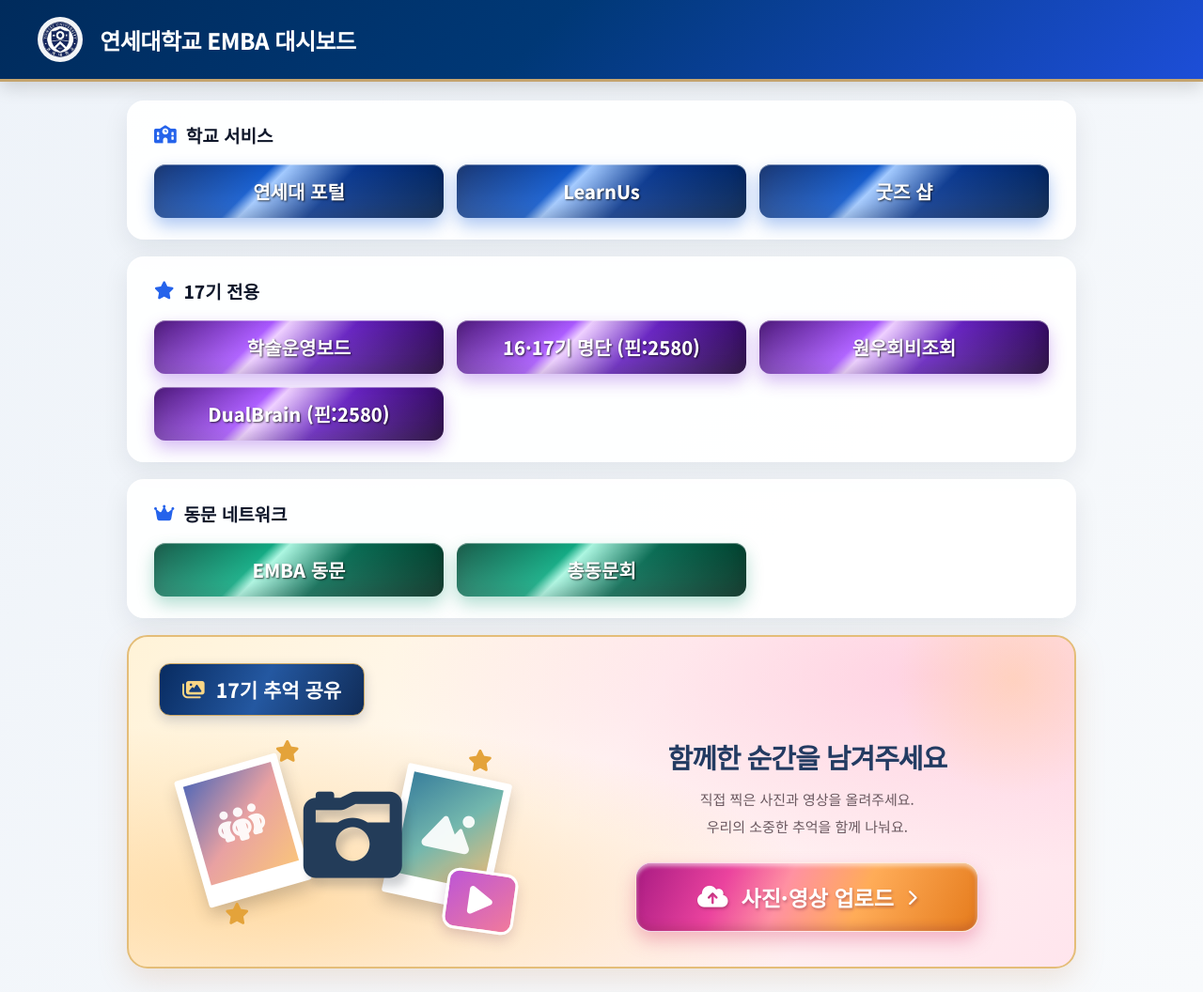
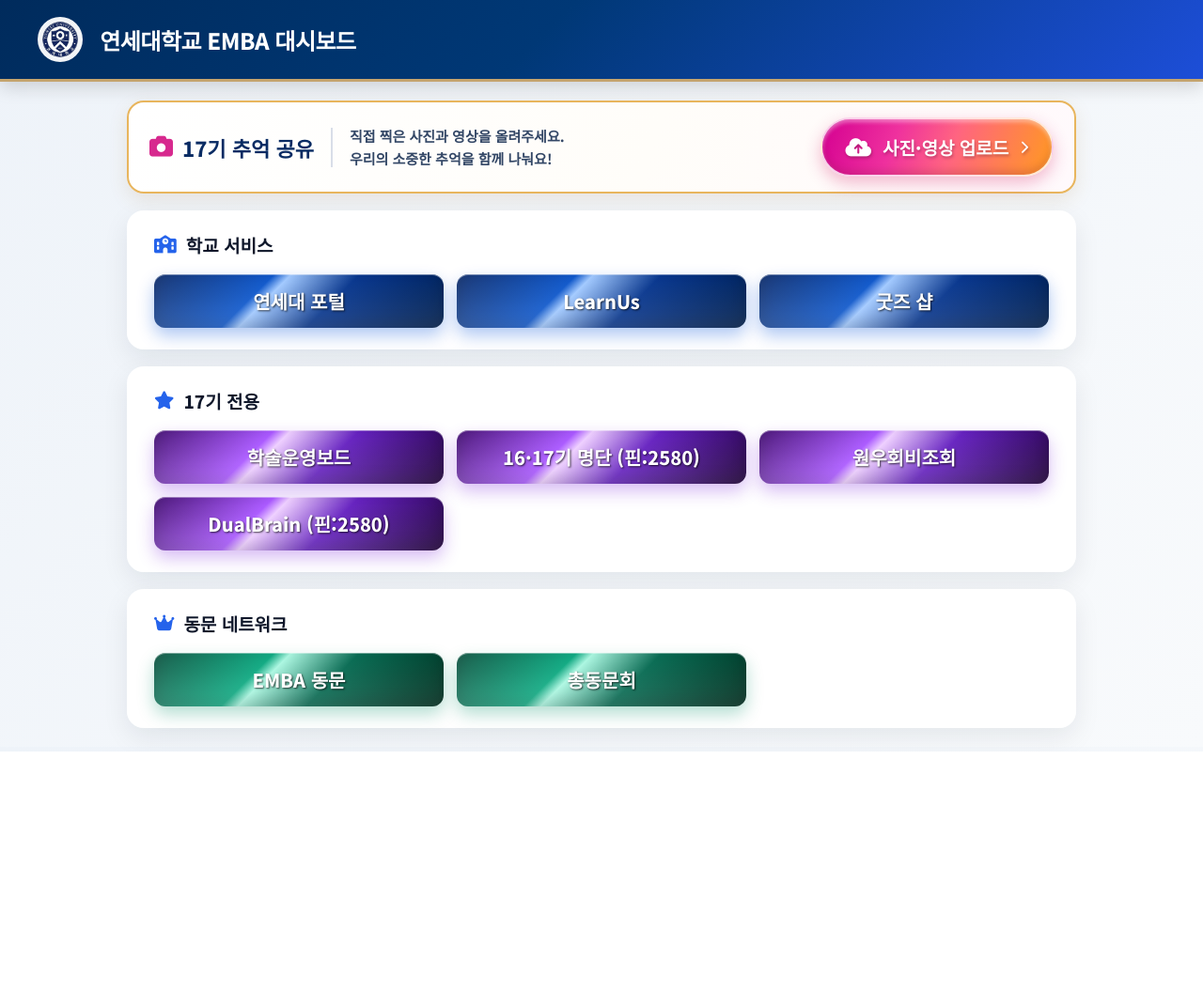
Before and after one commit to Akipapa79/YONSEI, a plain HTML site: page index.html in a window 1280 px wide. Shown: the whole page at 94% size. After the commit the page ends 800 px from the top, so only its background shows below. Drawn offline with Linux system fonts and the light colour scheme.

Commit message:
Update index.html

```diff
--- a/index.html
+++ b/index.html
@@ -5,26 +5,34 @@
 <meta charset="UTF-8">
 <meta name="viewport" content="width=device-width, initial-scale=1.0">
 <title>연세대학교 EMBA 대시보드</title>
+
 <link href="https://fonts.googleapis.com/css2?family=Noto+Sans+KR:wght@400;700;800&display=swap" rel="stylesheet">
 <link rel="stylesheet" href="https://cdnjs.cloudflare.com/ajax/libs/font-awesome/6.5.1/css/all.min.css">
 
 <style>
-        * { box-sizing: border-box; }
+* {
+    box-sizing: border-box;
+}
 
 body {
     margin: 0;
     font-family: 'Noto Sans KR', sans-serif;
-            background: linear-gradient(135deg, #eef3f9 0%, #f8fafc 100%);
+    background: linear-gradient(135deg, #eef3f9, #f8fafc);
     color: #1e293b;
 }
 
+/* 상단 헤더 */
+
 header {
-            background: linear-gradient(135deg, #002b5c 0%, #003876 45%, #1d4ed8 100%);
+    background: linear-gradient(135deg,
+        #002b5c 0%,
+        #003876 45%,
+        #1d4ed8 100%);
     padding: 18px 40px;
     display: flex;
     align-items: center;
     gap: 18px;
-            color: #fff;
+    color: white;
     border-bottom: 3px solid #c5a46d;
     box-shadow: 0 6px 18px rgba(0,0,0,0.15);
 }
@@ -48,8 +56,10 @@
     padding: 0 20px;
 }
 
+/* 일반 카드 */
+
 .card {
-            background: rgba(255,255,255,0.92);
+    background: rgba(255,255,255,0.95);
     border-radius: 18px;
     padding: 22px 28px;
     margin-bottom: 18px;
@@ -67,13 +77,17 @@
     font-weight: 800;
 }
 
-        .card h2 i { color: #2563eb; }
+.card h2 i {
+    color: #2563eb;
+}
 
 .btn-grid {
     display: grid;
     grid-template-columns: repeat(3, 1fr);
     gap: 14px;
 }
+
+/* 기존 버튼 */
 
 .link-btn {
     display: flex;
@@ -82,7 +96,7 @@
     padding: 14px 20px;
     border-radius: 12px;
     text-decoration: none;
-            color: #fff;
+    color: white;
     font-weight: 800;
     font-size: 20px;
     transition: 0.25s ease;
@@ -96,7 +110,9 @@
     content: "";
     position: absolute;
     inset: 0;
-            background: linear-gradient(to top right, rgba(255,255,255,0.2), transparent);
+    background: linear-gradient(to top right,
+        rgba(255,255,255,0.2),
+        transparent);
     border-radius: 11px;
     pointer-events: none;
 }
@@ -113,268 +129,229 @@
 }
 
 .btn-royal {
-            background: linear-gradient(135deg, #002266 0%, #004dc7 35%, #9cc6ff 40%, #00308a 60%, #001f4d 100%);
-            box-shadow: inset 0 1px 0 rgba(255,255,255,0.4), inset 0 -6px 15px rgba(0,0,0,0.15), 0 8px 18px rgba(0,82,217,0.32);
+    background: linear-gradient(135deg,
+        #002266 0%,
+        #004dc7 35%,
+        #9cc6ff 40%,
+        #00308a 60%,
+        #001f4d 100%);
+    box-shadow:
+        inset 0 1px 0 rgba(255,255,255,0.4),
+        inset 0 -6px 15px rgba(0,0,0,0.15),
+        0 8px 18px rgba(0,82,217,0.32);
 }
 
 .btn-slate {
-            background: linear-gradient(135deg, #3a006d 0%, #a44dff 35%, #edccff 40%, #611bbe 60%, #1e0038 100%);
-            box-shadow: inset 0 1px 0 rgba(255,255,255,0.4), inset 0 -6px 15px rgba(0,0,0,0.15), 0 8px 18px rgba(123,34,217,0.3);
+    background: linear-gradient(135deg,
+        #3a006d 0%,
+        #a44dff 35%,
+        #edccff 40%,
+        #611bbe 60%,
+        #1e0038 100%);
+    box-shadow:
+        inset 0 1px 0 rgba(255,255,255,0.4),
+        inset 0 -6px 15px rgba(0,0,0,0.15),
+        0 8px 18px rgba(123,34,217,0.3);
 }
 
 .btn-dark {
-            background: linear-gradient(135deg, #004c38 0%, #00a379 35%, #a6f6df 40%, #00664d 60%, #002e1f 100%);
-            box-shadow: inset 0 1px 0 rgba(255,255,255,0.4), inset 0 -6px 15px rgba(0,0,0,0.15), 0 8px 18px rgba(0,143,104,0.3);
+    background: linear-gradient(135deg,
+        #004c38 0%,
+        #00a379 35%,
+        #a6f6df 40%,
+        #00664d 60%,
+        #002e1f 100%);
+    box-shadow:
+        inset 0 1px 0 rgba(255,255,255,0.4),
+        inset 0 -6px 15px rgba(0,0,0,0.15),
+        0 8px 18px rgba(0,143,104,0.3);
 }
 
-        /* 17기 추억 공유 특별 영역 */
+/* 17기 추억 공유 - 최상단 특별 영역 */
 
-        .memory-card {
-            position: relative;
-            overflow: hidden;
-            border-radius: 22px;
-            margin-bottom: 25px;
-            padding: 28px 32px 32px;
-            background:
-                radial-gradient(ellipse at 15% 80%, rgba(255,197,113,0.55), transparent 48%),
-                radial-gradient(ellipse at 85% 12%, rgba(255,164,202,0.4), transparent 48%),
-                linear-gradient(125deg, #fff3d8 0%, #fff9f5 48%, #ffe5ed 100%);
-            border: 2px solid #e4bd78;
-            box-shadow: 0 12px 32px rgba(195,125,76,0.18);
+.memory-banner {
+    display: flex;
+    align-items: center;
+    gap: 18px;
+    padding: 16px 22px;
+    margin-bottom: 18px;
+    background: linear-gradient(110deg,
+        #ffffff 0%,
+        #fffdf9 55%,
+        #fff9fc 100%);
+    border: 2px solid #e8b55d;
+    border-radius: 18px;
+    box-shadow: 0 7px 20px rgba(164,112,42,0.13);
 }
 
-        .memory-card::before {
-            content: "";
-            position: absolute;
-            top: -80px;
-            right: -60px;
-            width: 250px;
-            height: 250px;
-            border-radius: 50%;
-            background: radial-gradient(circle, rgba(255,201,87,0.25), transparent 70%);
-            pointer-events: none;
+/* 왼쪽 제목 */
+
+.memory-title {
+    display: flex;
+    align-items: center;
+    gap: 10px;
+    flex: 0 0 auto;
+    font-size: 22px;
+    font-weight: 800;
+    color: #092b63;
+    white-space: nowrap;
 }
 
-        .memory-heading {
+.memory-title i {
+    color: #d7298e;
+    font-size: 25px;
+}
+
+/* 제목 옆 구분선 */
+
+.memory-divider {
+    width: 2px;
+    height: 42px;
+    background: #d9dee8;
+    flex-shrink: 0;
+}
+
+/* 중앙 설명 */
+
+.memory-description {
+    flex: 1;
+    min-width: 0;
+    font-size: 15px;
+    font-weight: 700;
+    color: #334766;
+    line-height: 1.6;
+}
+
+/* 가장 오른쪽 업로드 버튼 */
+
+.upload-btn {
+    position: relative;
     display: inline-flex;
     align-items: center;
+    justify-content: center;
     gap: 12px;
-            padding: 12px 24px;
-            border-radius: 12px;
-            color: #fff;
-            background: linear-gradient(115deg, #082b60, #2458a1, #102c58);
-            border: 1px solid #cfaa65;
-            box-shadow: 0 5px 13px rgba(12,36,85,0.18);
-            font-size: 21px;
+    flex: 0 0 auto;
+    padding: 16px 25px;
+    border-radius: 50px;
+    text-decoration: none;
+    color: white;
+    font-size: 19px;
     font-weight: 800;
+    white-space: nowrap;
+    text-shadow: 1px 2px 3px rgba(100,30,60,0.4);
+    background: linear-gradient(110deg,
+        #d40091 0%,
+        #ef319e 32%,
+        #ff6481 56%,
+        #ff9a20 100%);
+    border: 2px solid rgba(255,255,255,0.8);
+    box-shadow:
+        inset 0 3px 4px rgba(255,255,255,0.4),
+        inset 0 -5px 7px rgba(120,25,55,0.18),
+        0 7px 17px rgba(214,46,111,0.32);
+    transition: 0.25s;
 }
 
-        .memory-heading i {
-            color: #f9d685;
+.upload-btn:hover {
+    transform: translateY(-3px);
+    filter: brightness(1.1);
+    box-shadow: 0 10px 22px rgba(214,46,111,0.45);
 }
 
-        .memory-content {
-            display: grid;
-            grid-template-columns: 0.9fr 1.1fr;
-            gap: 25px;
-            align-items: center;
-            min-height: 235px;
-            padding-top: 18px;
+.upload-btn i {
+    font-size: 22px;
 }
 
-        .memory-visual {
-            position: relative;
-            height: 210px;
-            display: flex;
-            justify-content: center;
+.upload-btn .arrow {
+    font-size: 14px;
+}
+
+/* 스마트폰 대응 */
+
+@media (max-width: 768px) {
+
+    header {
+        padding: 14px 15px;
+        gap: 10px;
+    }
+
+    header img {
+        height: 40px;
+    }
+
+    header span {
+        font-size: 19px;
+    }
+
+    .container {
+        margin: 12px auto;
+        padding: 0 12px;
+    }
+
+    .card {
+        padding: 18px;
+        margin-bottom: 12px;
+    }
+
+    .btn-grid {
+        grid-template-columns: 1fr;
+        gap: 10px;
+    }
+
+    .link-btn {
+        font-size: 18px;
+        padding: 13px;
+    }
+
+    /* 스마트폰 추억 공유 */
+
+    .memory-banner {
+        display: grid;
+        grid-template-columns: 1fr auto;
+        gap: 8px 10px;
+        padding: 12px;
+        margin-bottom: 12px;
         align-items: center;
     }
 
-        .polaroid {
-            position: absolute;
-            width: 113px;
-            height: 140px;
-            padding: 8px 8px 23px;
-            background: #fff;
-            border-radius: 3px;
-            box-shadow: 0 9px 17px rgba(47,43,42,0.23);
+    .memory-title {
+        grid-column: 1;
+        font-size: 17px;
+        gap: 6px;
     }
 
-        .polaroid .photo {
-            width: 100%;
-            height: 100%;
-            display: flex;
-            align-items: center;
-            justify-content: center;
-            color: rgba(255,255,255,0.92);
-            font-size: 41px;
+    .memory-title i {
+        font-size: 19px;
     }
 
-        .photo-one {
-            left: 8%;
-            top: 30px;
-            transform: rotate(-16deg);
-        }
-
-        .photo-one .photo {
-            background: linear-gradient(140deg, #576ab6, #e8a1a2, #f9c37d);
-        }
-
-        .photo-two {
-            right: 12%;
-            top: 38px;
-            transform: rotate(12deg);
-        }
-
-        .photo-two .photo {
-            background: linear-gradient(135deg, #397f9c, #73b7ad, #edbd78);
-        }
-
-        .camera-art {
-            position: relative;
-            z-index: 2;
-            font-size: 105px;
-            color: #233c59;
-            filter: drop-shadow(6px 9px 5px rgba(31,41,55,0.22));
-        }
-
-        .video-art {
-            position: absolute;
-            right: 8%;
-            bottom: 2px;
-            z-index: 3;
-            width: 76px;
-            height: 65px;
-            display: flex;
-            align-items: center;
-            justify-content: center;
-            font-size: 34px;
-            color: #fff;
-            border-radius: 13px;
-            background: linear-gradient(135deg, #bd56d6, #f17a9b);
-            border: 3px solid white;
-            box-shadow: 0 6px 14px rgba(100,45,92,0.2);
-            transform: rotate(8deg);
-        }
-
-        .sparkle {
-            position: absolute;
-            color: #e4a33a;
-            font-size: 23px;
-        }
-
-        .sparkle.one { top: 4px; left: 30%; }
-        .sparkle.two { top: 14px; right: 14%; }
-        .sparkle.three { bottom: 10px; left: 17%; }
-
-        .memory-info {
-            text-align: center;
-            position: relative;
-            z-index: 4;
-        }
-
-        .memory-title {
-            margin: 0 0 12px;
-            color: #233b62;
-            font-size: 29px;
-            font-weight: 800;
-            letter-spacing: -1px;
-            line-height: 1.4;
+    .memory-divider {
+        display: none;
     }
 
     .memory-description {
-            color: #6b5960;
-            font-size: 15px;
-            line-height: 1.9;
-            margin: 0 0 24px;
+        grid-column: 1;
+        font-size: 11px;
+        font-weight: 400;
+        line-height: 1.45;
     }
 
     .upload-btn {
-            display: inline-flex;
-            justify-content: center;
-            align-items: center;
-            gap: 14px;
-            width: min(100%, 365px);
-            padding: 19px 22px;
-            border-radius: 17px;
-            color: white;
-            text-decoration: none;
-            font-size: 23px;
-            font-weight: 800;
-            text-shadow: 1px 2px 3px rgba(108,29,58,0.38);
-            background: linear-gradient(
-                115deg,
-                #a91b83 0%,
-                #eb439e 26%,
-                #ff91a2 43%,
-                #ffac58 65%,
-                #e57b1c 100%
-            );
-            border: 1px solid rgba(255,255,255,0.8);
-            box-shadow:
-                inset 0 3px 4px rgba(255,255,255,0.55),
-                inset 0 -5px 8px rgba(125,38,57,0.24),
-                0 9px 19px rgba(218,71,117,0.35);
-            transition: 0.25s ease;
-        }
-
-        .upload-btn:hover {
-            transform: translateY(-4px);
-            filter: brightness(1.07);
-            box-shadow: 0 13px 25px rgba(218,71,117,0.45);
+        grid-column: 2;
+        grid-row: 1 / 3;
+        padding: 13px 12px;
+        gap: 5px;
+        font-size: 12px;
     }
 
     .upload-btn i {
-            font-size: 26px;
+        font-size: 15px;
     }
 
-        @media (max-width: 768px) {
-            header { padding: 16px 20px; }
-            header span { font-size: 20px; }
-
-            .btn-grid {
-                grid-template-columns: 1fr;
+    .upload-btn .arrow {
+        font-size: 10px;
+    }
 }
 
-            .card {
-                padding: 20px;
-            }
-
-            .memory-card {
-                padding: 20px 16px 26px;
-            }
-
-            .memory-heading {
-                font-size: 19px;
-                padding: 10px 16px;
-            }
-
-            .memory-content {
-                grid-template-columns: 1fr;
-                gap: 5px;
-                padding-top: 5px;
-            }
-
-            .memory-visual {
-                height: 190px;
-                max-width: 360px;
-                width: 100%;
-                margin: 0 auto;
-            }
-
-            .memory-title {
-                font-size: 24px;
-            }
-
-            .memory-description {
-                font-size: 14px;
-            }
-
-            .upload-btn {
-                font-size: 20px;
-                padding: 17px 15px;
-            }
-        }
 </style>
 </head>
 
@@ -387,100 +364,21 @@
 
 <div class="container">
 
-    <!-- 학교 서비스 -->
-    <div class="card">
-        <h2><i class="fa-solid fa-school"></i> 학교 서비스</h2>
-        <div class="btn-grid">
-            <a href="https://portal.yonsei.ac.kr/" target="_blank" rel="noopener noreferrer" class="link-btn btn-royal">
-                <span>연세대 포털</span>
-            </a>
-            <a href="https://ys.learnus.org/" target="_blank" rel="noopener noreferrer" class="link-btn btn-royal">
-                <span>LearnUs</span>
-            </a>
-            <a href="https://yonseicoop.com/" target="_blank" rel="noopener noreferrer" class="link-btn btn-royal">
-                <span>굿즈 샵</span>
-            </a>
-        </div>
-    </div>
+    <!-- 17기 추억 공유 : 최상단 -->
 
-    <!-- 17기 전용 -->
-    <div class="card">
-        <h2><i class="fa-solid fa-star"></i> 17기 전용</h2>
-        <div class="btn-grid">
-            <a href="https://willryugo.github.io/EMBA17/" target="_blank" rel="noopener noreferrer" class="link-btn btn-slate">
-                <span>학술운영보드</span>
-            </a>
-            <a href="https://willryugo.github.io/EMBA17/members_private.html" target="_blank" rel="noopener noreferrer" class="link-btn btn-slate">
-                <span>16·17기 명단 (핀:2580)</span>
-            </a>
-            <a href="https://docs.google.com/spreadsheets/d/1wpRfh62ZCXjM1MDO91RZiyOuP1kpKQBo1kjzyvrIGMg/edit?gid=0#gid=0" target="_blank" rel="noopener noreferrer" class="link-btn btn-slate">
-                <span>원우회비조회</span>
-            </a>
-            <a href="https://www.dualbrain.studio/magazine" target="_blank" rel="noopener noreferrer" class="link-btn btn-slate">
-                <span>DualBrain (핀:2580)</span>
-            </a>
-        </div>
-    </div>
+    <section class="memory-banner">
 
-    <!-- 동문 네트워크 -->
-    <div class="card">
-        <h2><i class="fa-solid fa-crown"></i> 동문 네트워크</h2>
-        <div class="btn-grid">
-            <a href="https://yonsei-emba.co.kr/" target="_blank" rel="noopener noreferrer" class="link-btn btn-dark">
-                <span>EMBA 동문</span>
-            </a>
-            <a href="https://www.yonseialumni.net/" target="_blank" rel="noopener noreferrer" class="link-btn btn-dark">
-                <span>총동문회</span>
-            </a>
-        </div>
-    </div>
-
-    <!-- 새로 추가한 17기 추억 공유 -->
-    <section class="memory-card">
-
-        <div class="memory-heading">
-            <i class="fa-solid fa-images"></i>
+        <div class="memory-title">
+            <i class="fa-solid fa-camera"></i>
             <span>17기 추억 공유</span>
         </div>
 
-        <div class="memory-content">
+        <div class="memory-divider"></div>
 
-            <div class="memory-visual" aria-hidden="true">
-
-                <div class="polaroid photo-one">
-                    <div class="photo">
-                        <i class="fa-solid fa-people-group"></i>
+        <div class="memory-description">
+            직접 찍은 사진과 영상을 올려주세요.<br>
+            우리의 소중한 추억을 함께 나눠요!
         </div>
-                </div>
-
-                <div class="polaroid photo-two">
-                    <div class="photo">
-                        <i class="fa-solid fa-mountain-sun"></i>
-                    </div>
-                </div>
-
-                <i class="fa-solid fa-camera-retro camera-art"></i>
-
-                <div class="video-art">
-                    <i class="fa-solid fa-play"></i>
-                </div>
-
-                <i class="fa-solid fa-star sparkle one"></i>
-                <i class="fa-solid fa-star sparkle two"></i>
-                <i class="fa-solid fa-star sparkle three"></i>
-
-            </div>
-
-            <div class="memory-info">
-
-                <h2 class="memory-title">
-                    함께한 순간을 남겨주세요
-                </h2>
-
-                <p class="memory-description">
-                    직접 찍은 사진과 영상을 올려주세요.<br>
-                    우리의 소중한 추억을 함께 나눠요.
-                </p>
 
         <a
             href="https://drive.google.com/drive/folders/1HVLuASUzvOKL4t5-RquGLd2BmSXVdXqO"
@@ -490,14 +388,112 @@
         >
             <i class="fa-solid fa-cloud-arrow-up"></i>
             <span>사진·영상 업로드</span>
-                    <i class="fa-solid fa-chevron-right" style="font-size:17px;"></i>
+            <i class="fa-solid fa-chevron-right arrow"></i>
+        </a>
+
+    </section>
+
+    <!-- 학교 서비스 -->
+
+    <div class="card">
+        <h2>
+            <i class="fa-solid fa-school"></i>
+            학교 서비스
+        </h2>
+
+        <div class="btn-grid">
+
+            <a href="https://portal.yonsei.ac.kr/"
+               target="_blank"
+               rel="noopener noreferrer"
+               class="link-btn btn-royal">
+                <span>연세대 포털</span>
+            </a>
+
+            <a href="https://ys.learnus.org/"
+               target="_blank"
+               rel="noopener noreferrer"
+               class="link-btn btn-royal">
+                <span>LearnUs</span>
+            </a>
+
+            <a href="https://yonseicoop.com/"
+               target="_blank"
+               rel="noopener noreferrer"
+               class="link-btn btn-royal">
+                <span>굿즈 샵</span>
             </a>
 
         </div>
+    </div>
+
+    <!-- 17기 전용 -->
+
+    <div class="card">
+        <h2>
+            <i class="fa-solid fa-star"></i>
+            17기 전용
+        </h2>
+
+        <div class="btn-grid">
+
+            <a href="https://willryugo.github.io/EMBA17/"
+               target="_blank"
+               rel="noopener noreferrer"
+               class="link-btn btn-slate">
+                <span>학술운영보드</span>
+            </a>
+
+            <a href="https://willryugo.github.io/EMBA17/members_private.html"
+               target="_blank"
+               rel="noopener noreferrer"
+               class="link-btn btn-slate">
+                <span>16·17기 명단 (핀:2580)</span>
+            </a>
+
+            <a href="https://docs.google.com/spreadsheets/d/1wpRfh62ZCXjM1MDO91RZiyOuP1kpKQBo1kjzyvrIGMg/edit?gid=0#gid=0"
+               target="_blank"
+               rel="noopener noreferrer"
+               class="link-btn btn-slate">
+                <span>원우회비조회</span>
+            </a>
+
+            <a href="https://www.dualbrain.studio/magazine"
+               target="_blank"
+               rel="noopener noreferrer"
+               class="link-btn btn-slate">
+                <span>DualBrain (핀:2580)</span>
+            </a>
 
         </div>
+    </div>
 
-    </section>
+    <!-- 동문 네트워크 -->
+
+    <div class="card">
+        <h2>
+            <i class="fa-solid fa-crown"></i>
+            동문 네트워크
+        </h2>
+
+        <div class="btn-grid">
+
+            <a href="https://yonsei-emba.co.kr/"
+               target="_blank"
+               rel="noopener noreferrer"
+               class="link-btn btn-dark">
+                <span>EMBA 동문</span>
+            </a>
+
+            <a href="https://www.yonseialumni.net/"
+               target="_blank"
+               rel="noopener noreferrer"
+               class="link-btn btn-dark">
+                <span>총동문회</span>
+            </a>
+
+        </div>
+    </div>
 
 </div>
 
```
Lines whose indentation alone changed are shown as unchanged.
